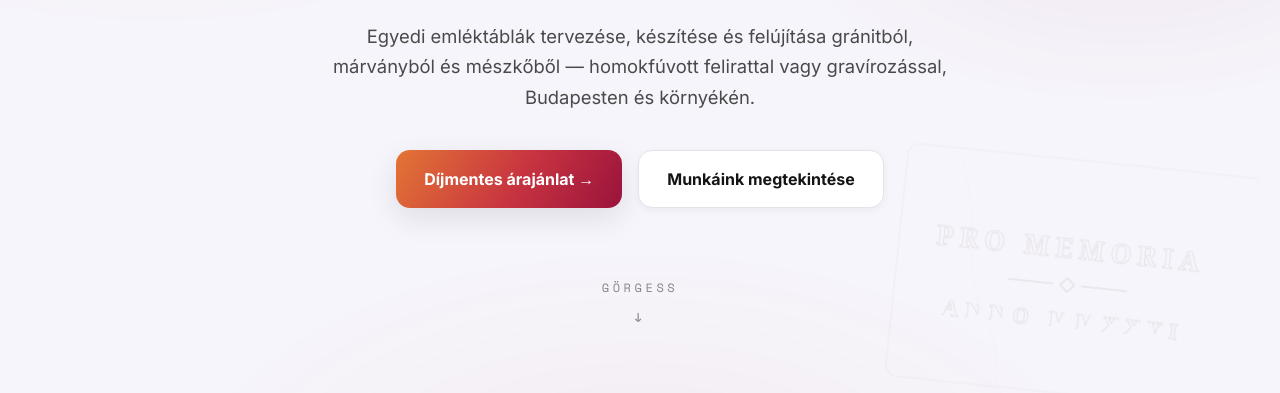
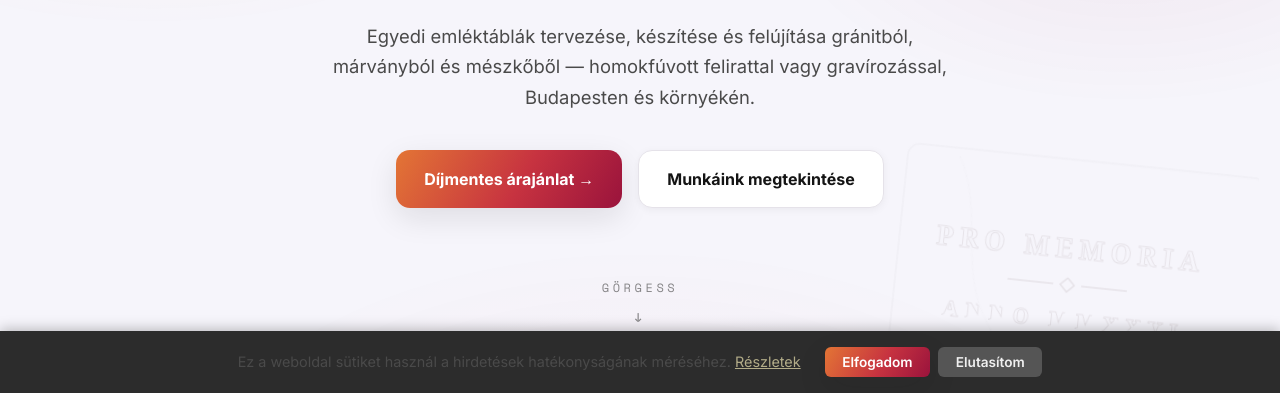
Before and after one commit to tradergibkey/emlektabla.net, a plain HTML site: page index.html in a window 1280 px wide. Shown: the part 407-800 px from the top of the page. Drawn offline with nearby package versions, Linux system fonts and the light colour scheme.

Commit message:
Update styles.css

```diff
--- a/css/styles.css
+++ b/css/styles.css
@@ -695,3 +695,15 @@ p{color:var(--ink-soft)}
 
 /* anyag kártya képek */
 .card-img{width:100%;height:200px;object-fit:cover;border-radius:var(--radius-sm);margin-bottom:4px}
+
+
+/* ── Cookie consent banner ── */
+.cookie-banner{position:fixed;bottom:0;left:0;right:0;z-index:9999;
+  background:#2c2c2c;color:#f0f0f0;padding:1rem 1.5rem;
+  display:flex;flex-wrap:wrap;align-items:center;justify-content:center;gap:.75rem 1.5rem;
+  font-size:.9rem;line-height:1.4;box-shadow:0 -2px 12px rgba(0,0,0,.25)}
+.cookie-banner a{color:#B2AC88;text-decoration:underline}
+.cookie-btns{display:flex;gap:.5rem;flex-shrink:0}
+.cookie-btn{padding:.45rem 1.1rem;font-size:.85rem;border-radius:6px;cursor:pointer;border:none;font-weight:600}
+.cookie-deny{background:#555;color:#f0f0f0}
+.cookie-deny:hover{background:#777}
```
